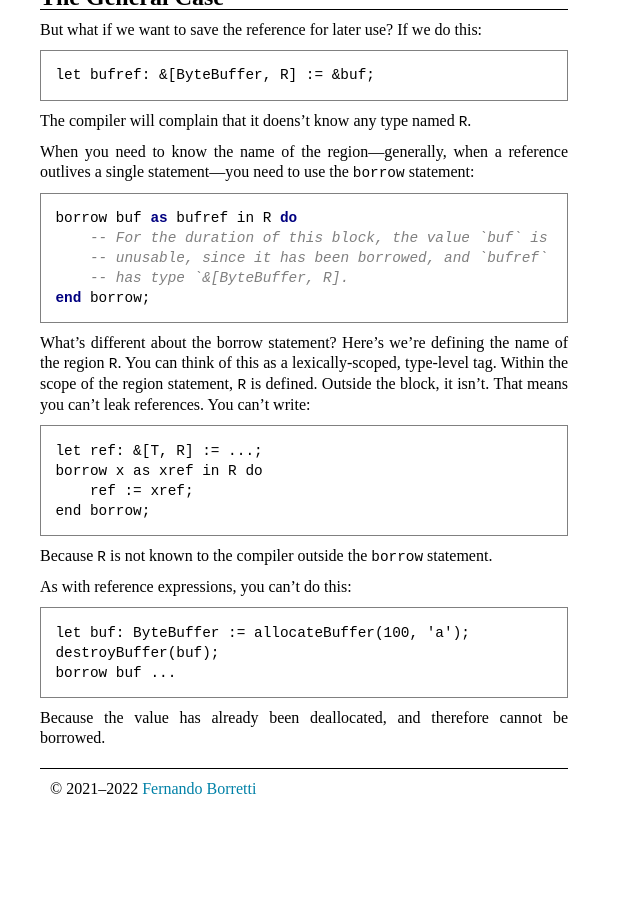
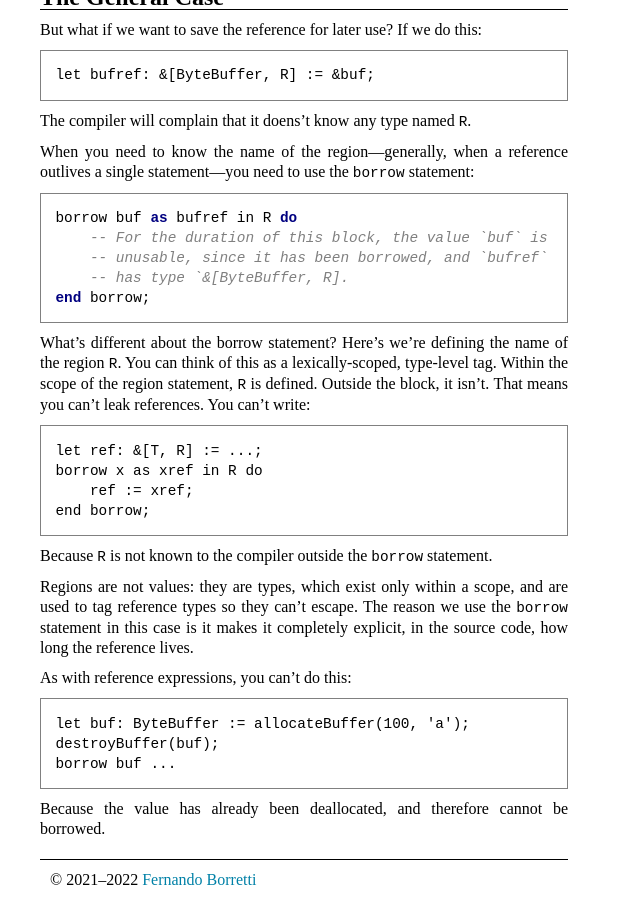
Before and after one commit to austral/austral.github.io, a Jekyll site: the page built from tutorial/borrowing.md, in a window 1280 px wide and 900 px high, scrolled down 2951 px. Shown: the whole window, without its empty margins (0-640 px from the left). Built offline with Jekyll 4.4.1, drawn with Linux system fonts in a browser that asks for light colours; before the commit the page ends 3760 px from its top, so only the background shows below that.

Commit message:
clarification

````diff
--- a/tutorial/borrowing.md
+++ b/tutorial/borrowing.md
@@ -200,6 +200,11 @@ end borrow;
 
 Because `R` is not known to the compiler outside the `borrow` statement.
 
+Regions are not values: they are types, which exist only within a scope, and are
+used to tag reference types so they can't escape. The reason we use the `borrow`
+statement in this case is it makes it completely explicit, in the source code,
+how long the reference lives.
+
 As with reference expressions, you can't do this:
 
 ```
````
